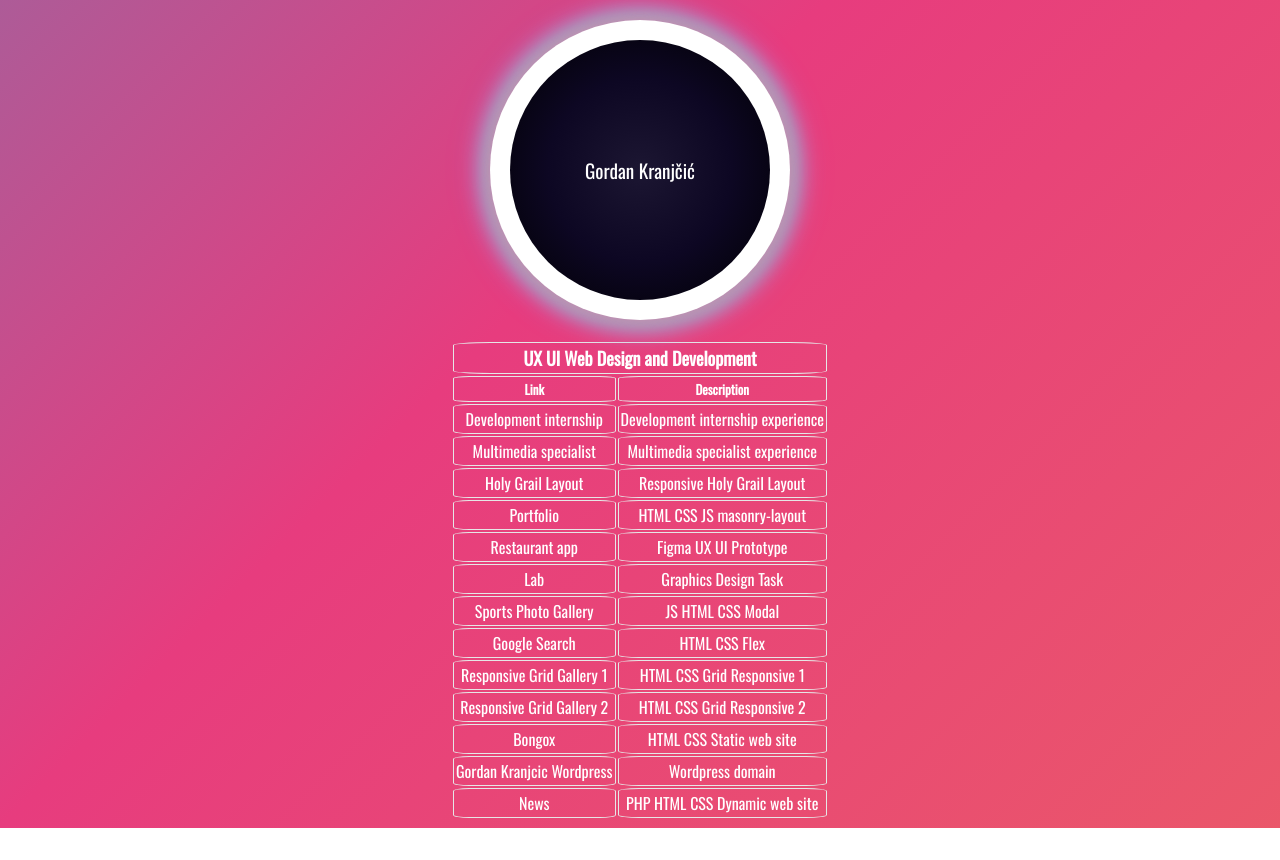
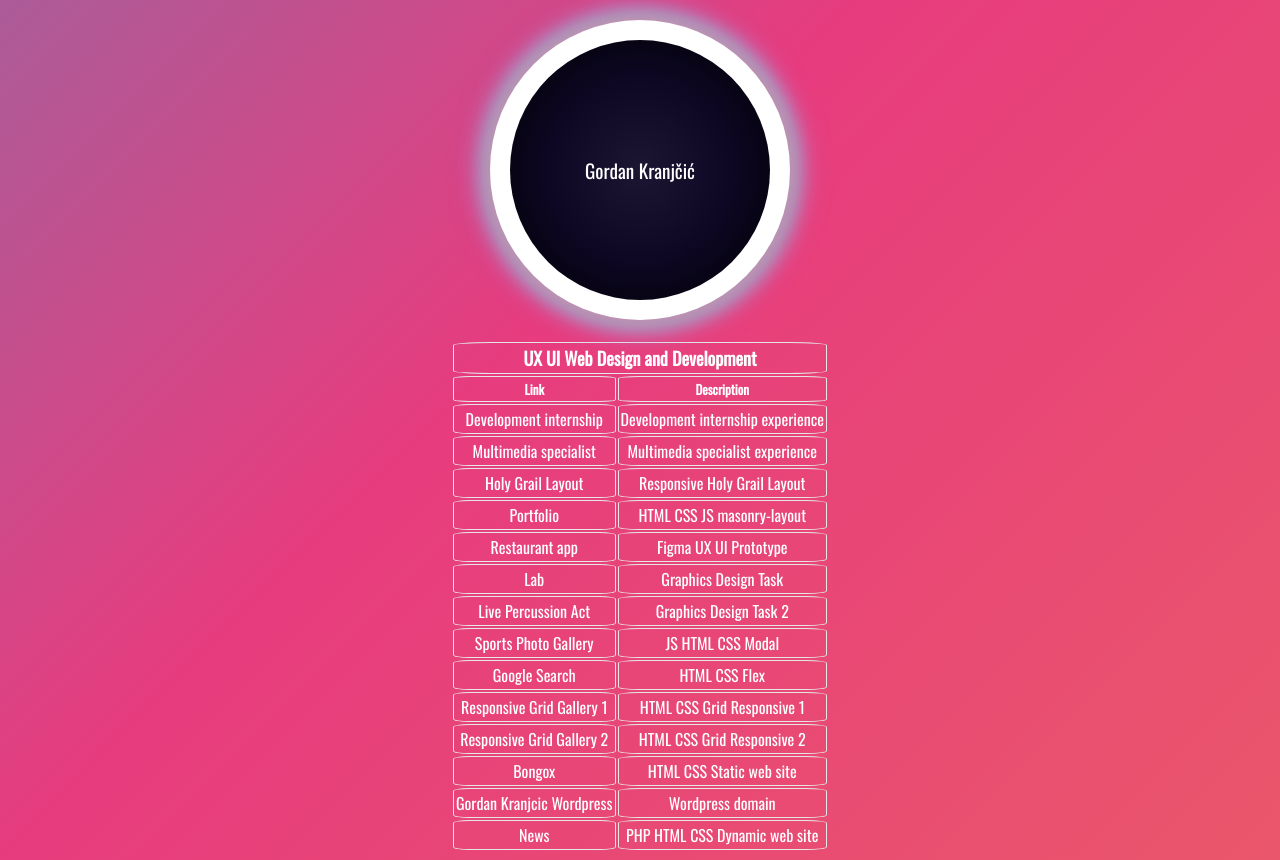
Before and after one commit to Gogson77/gordankranjcic, a plain HTML site: page index.html in a window 1280 px wide. Before the commit the page ends 828 px from the top, so only its background shows below. Drawn offline with nearby package versions, Linux system fonts and the light colour scheme.

Commit message:
live percussion act

```diff
--- a/index.html
+++ b/index.html
@@ -81,6 +81,13 @@
 
                 <tr>
                     <td>
+                        <a href="images/akvarel 1080.png" target="_blank">Live Percussion Act</a>
+                    </td>
+                    <td>Graphics Design Task 2</td>
+                </tr>
+
+                <tr>
+                    <td>
                         <a href="https://gogson77.github.io/Arena/Repo13-14/ex01/src/" target="_blank">Sports Photo
                             Gallery</a>
                     </td>
```
Also changed, not shown: 1 other file.
